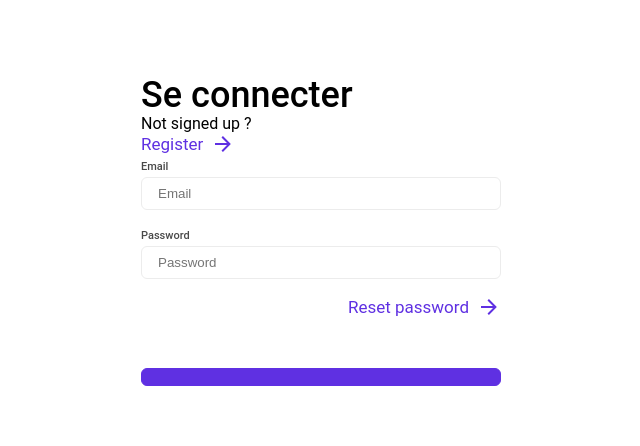
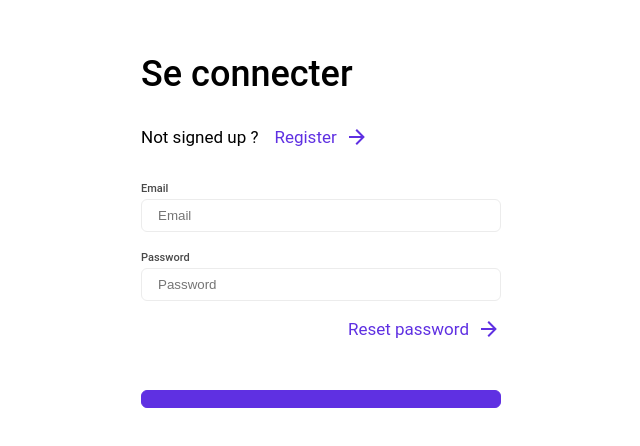
Before and after one commit to Thomasevano/design-system-hetic, a Vue app: page /login in a window 1280 px wide. Shown: the part 170-616 px from the top of the page, without its empty margins (319-959 px from the left). Built offline with nearby package versions, Linux system fonts and the light colour scheme.

Commit message:
refacto(link): Delete form-cta component

```diff
--- a/src/components/FormCTA/FormCTA.vue
+++ /dev/null
@@ -1,33 +0,0 @@
-<template>
-  <div class="form-cta">
-    <p class="link-message">{{ message }}</p>
-    <Link :text="linkText" :url="linkUrl"/>
-  </div>
-</template>
-
-<script>
-import Link from '../Link/Link.vue';
-
-export default {
-  name: 'FormCTA',
-
-  components: {
-    Link,
-  },
-
-  props: {
-    message: {
-      type: String,
-      required: true,
-    },
-    linkText: {
-      type: String,
-      required: true,
-    },
-    linkUrl: {
-      type: String,
-      required: true,
-    }
-  },
-};
-</script>
--- a/src/components/FormCTA/formcta.scss
+++ /dev/null
@@ -1,9 +0,0 @@
-.form-cta {
-  margin: 2*$small-space 0;
-
-  .link-message {
-    @include text-2;
-    display: inline-block;
-    margin-right: $small-space;
-  }
-}
--- a/src/pages/Login.vue
+++ b/src/pages/Login.vue
@@ -2,7 +2,9 @@
   <div class="form-page">
     <h1 class="title">Se connecter</h1>
     <Form class="login-form" @submit="onSubmit" :validation-schema="loginSchema">
-      <FormCTA message="Not signed up ?" linkText="Register" linkUrl="/register" />
+      <span>
+        <p class="link-message">Not signed up ?</p><Link text="Register" url="/register" />
+      </span>
       <TextField label="Email" placeholder="Email" name="email" type="email"/>
       <TextField label="Password" placeholder="Password" name="password" type="password"/>
       <div class="reset-password-link">
@@ -16,7 +18,6 @@
 <script>
 import Button from "../components/Button/Button.vue";
 import TextField from "../components/TextField/TextField.vue";
-import FormCTA from "../components/FormCTA/FormCTA.vue";
 import Link from "../components/Link/Link.vue";
 import { Form } from 'vee-validate';
 import * as Yup from "yup";
@@ -26,7 +27,6 @@ export default {
   components: {
     Button,
     TextField,
-    FormCTA,
     Form,
     Link,
   },
--- a/src/pages/Register.vue
+++ b/src/pages/Register.vue
@@ -2,7 +2,9 @@
   <div class="form-page">
     <h1 class="title">S'inscrire</h1>
     <Form class="register-form" @submit="onSubmit" :validation-schema="registerSchema">
-      <FormCTA message="Already got an account ?" linkText="Sign in" linkUrl="/login" />
+      <span>
+        <p class="link-message">Already got an account ?</p><Link text="Sign in" url="/login" />
+      </span>
       <TextField label="Email" placeholder="Email" name="email" type="email"/>
       <TextField label="Password" placeholder="Password" name="password" type="password"/>
       <TextField label="Confirm password" placeholder="Confirm your password" name="confirmPassword" type="password"/>
@@ -14,7 +16,6 @@
 <script>
 import Button from "../components/Button/Button.vue";
 import TextField from "../components/TextField/TextField.vue";
-import FormCTA from "../components/FormCTA/FormCTA.vue";
 import { Form } from 'vee-validate';
 import * as Yup from "yup";
 
@@ -24,7 +25,6 @@ export default {
   components: {
     Button,
     TextField,
-    FormCTA,
     Form,
   },
 
--- a/src/styles/main.scss
+++ b/src/styles/main.scss
@@ -10,6 +10,15 @@
 
 html {
   font-family: $main-font;
+}
+
+
+.link-message {
+  @include text-2;
+  display: inline-block;
+  margin-right: $small-space;
+  margin-top: 2*$small-space;
+  margin-bottom: 2*$small-space;
 }
 
 .home {
```
